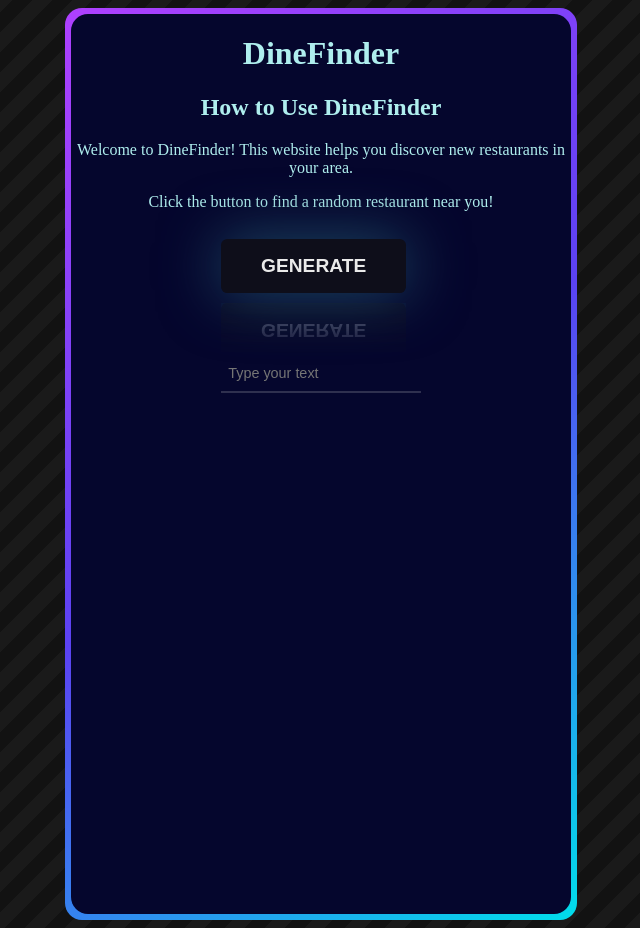
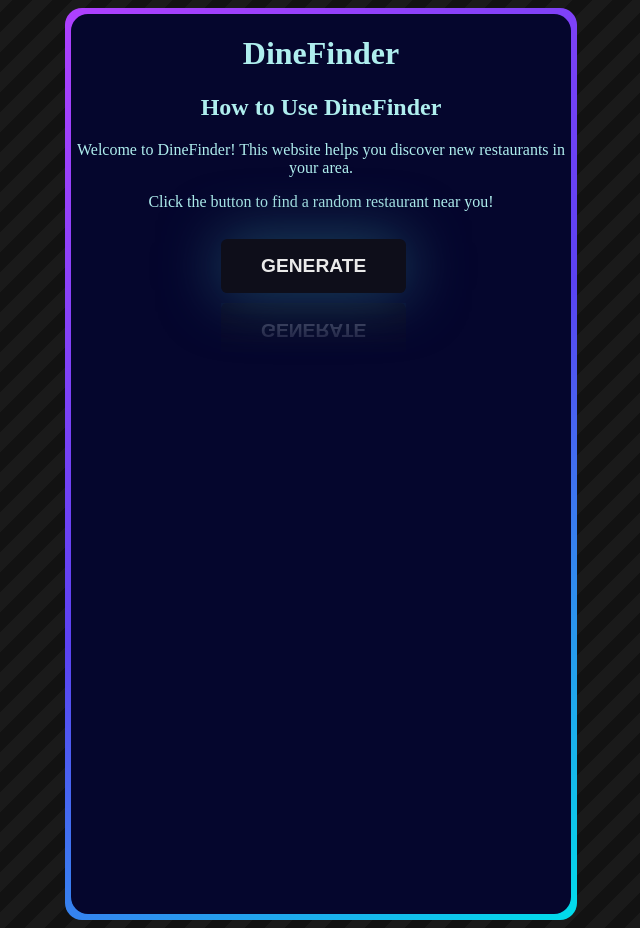
Before and after one commit to exile1217/CISC-4900, a plain HTML site: page index.html in a window 1280 px wide. Shown: the whole page, without its empty margins (327-967 px from the left). Drawn offline with Linux system fonts and the light colour scheme.

Commit message:
Update index.html

```diff
--- a/index.html
+++ b/index.html
@@ -20,12 +20,12 @@
                     <p id="restaurant"> </p>
                 </div>
 <!-- Text bar -->
-<div class="search-bar-center">
+<!-- <div class="search-bar-center">
     <div class="form">
         <input class="input" placeholder="Type your text" required="" type="text">
         <span class="input-border"></span>
     </div>
-    </div>
+</div> -->
 
     <!-- first iteration of the button -->
     <button class="btn" type="button" id="gen">Generate</button>
```
